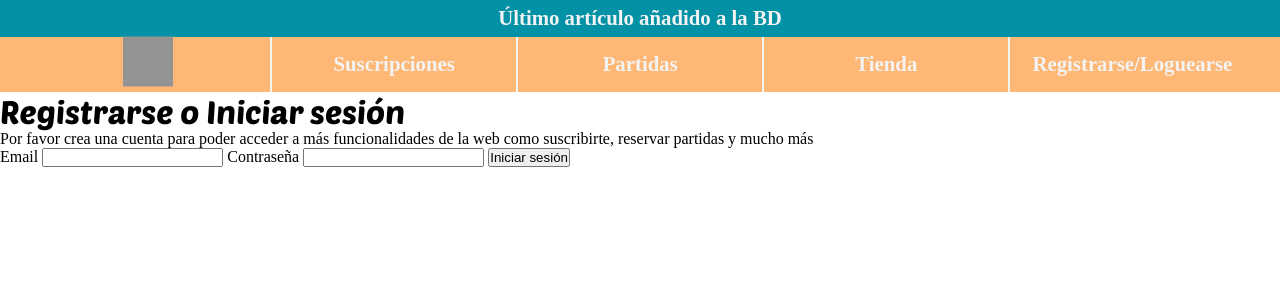
After one commit to a20yagosf/proyect-daw2-clickbox, a PHP site: page /html/login.html in a window 1280 px wide. The commit adds this page. Shown: the top 300 px of the page. Run offline with PHP 8.4, Linux system fonts and the light colour scheme; some libraries are stand-ins or nearby versions.

Commit message:
Pruebas estilos página principal, creación con js de la cabecera e inicio creación formulario registro y login

```diff
--- a/css/_general.scss
+++ b/css/_general.scss
@@ -1,8 +1,10 @@
+@use "sass:color";
+
 /// Resume las características de ancho, alto y color de un contenedor
 /// @param {float} $ancho Ancho del contenedor
 /// @param {float} $alto Alto del contenedor
 /// @param {string} $color Color del contenedor (Si no se quiere color poner transparent)
-@mixin contenedor ($ancho, $alto, $color) {
+@mixin contenedor($ancho, $alto, $color) {
   width: $ancho;
   height: $alto;
   background-color: $color;
@@ -11,7 +13,7 @@
 /// @param {float} $width Ancho del boton
 /// @param {srting} $color Color del botón
 /// @param {float} $fontSize Tamaño de la letra
-@mixin boton ($width, $color, $fontSize) {
+@mixin boton($width, $color, $fontSize) {
   padding: 3% 4%;
   width: $width;
   background-color: $color;
@@ -21,13 +23,27 @@
   color: white;
 
   &:hover {
-
+    background-color: aclararColor($color);
   }
 }
 
-@function aclararColor($color) {
+@mixin imagenPattern($url, $top, $translate) {
+  content: "";
+  width: 100%;
+  height: 100%;
+  display: inline-block;
+  background-image: $url;
+  background-size: contain;
+  background-repeat: no-repeat;
+  position: absolute;
+  top: $top;
+  transform: translateY($translate);
+  z-index: -1;
 }
 
+@function aclararColor($color) {
+  @return adjust-color($color, $lightness: 10%);
+}
 
 @font-face {
   font-family: "PoetsenOne";
--- a/css/_header.scss
+++ b/css/_header.scss
@@ -1,46 +1,60 @@
+//Header, le damos un tamaño de letra general y un peso
 header {
     font-size: 1.3em;
     font-weight: 900;
 }
 
-
+//Div que se mostrará encima mostrando la última novedad
 #alerta {
+    //Incluimos el mixed contenedor para darle un ancho, alto y color
     @include contenedor(100%, auto, $colorPrincipal);
     padding: 0.5%;
     text-align: center;
     color: $colorLetra
 }
 
+//Nav donde se encuentran los botones para movernos por las páginas
 nav {
+    //Incluimos el mixed contenedor para darle ancho, alto y color
     @include contenedor(100%, auto, $colorSecundario);
     padding: 0% 2%;
+
+    //Ul que contiene cada uno de los elementos del nav
     ul {
+        list-style: none;
         display: flex;
         justify-content: space-around;
-        align-items: center;
+        align-items: stretch;
     }
 
+    //Li de cada uno de los elementos
     li {
-        padding: 0.5% 0%;
+        position: relative;
         text-align: center;
-        list-style: none;
         width: 100%;
 
         &:hover {
-            background-color: $colorDestacado;
+            background-color: aclararColor($colorDestacado);
+        }
+
+        //Todos menos el primer li
+        &:not(li:first-child){
+            border-left: $borderHeader solid $colorLetra;
         }
     }
 
-    li:not(li:first-child){
-        border-left: $borderHeader solid $colorLetra;
-    }
-
     a {
+        position: relative;
+        top: 50%;
+        transform: translateY(-50%);
+        display: inline-block;
         color: $colorLetra;
     }
 
+    //Imagen del logo
     img {
         width: $sizeLogo;
+        margin: auto;
     }
 }
 
--- a/css/_main.scss
+++ b/css/_main.scss
@@ -17,8 +17,6 @@ h1, h2, h3, h4, h5, h6 {
 
 //Main
 main {
-    padding: 0% 10%;
-    padding-bottom: 10%;
     font-family: "Resolve";
     position: relative;
 }
@@ -48,11 +46,12 @@ main {
 //Suscripciones
 #suscripciones {
     //visibility: hidden;
-    padding: 1%;
-    padding-top: 2.5%;
+    @include contenedor(100%, auto, $colorSecundario);
+    padding: 3% 2%;
     display: flex;
     justify-content: space-evenly;
     margin-bottom: 5%;
+    position: relative;
 
     //Cada uno de los div que contiene las suscripciones
     .suscripciones {
@@ -67,6 +66,15 @@ main {
             margin: 5% auto;
             @include boton(50%, $colorPrincipal, 1.1em);
         }
+    }
+
+    //Imagen que se muestra justo antes de suscripciones
+    &:before {
+        @include imagenPattern(url("../img/SuscDesignTop.svg"), -100%, 28%);
+    }
+
+    &:after {
+        @include imagenPattern(url("../img/SuscDesignBottom.svg"),100%, 0%);
     }
 }
 
@@ -121,11 +129,17 @@ main {
 
 //Tienda
 #tienda {
-    @include contenedor(100%, auto, transparent);
+    position: relative;
+    @include contenedor(100%, auto, $colorSecundario);
     margin: auto;
+    padding-bottom: 10%;
     display: flex;
     justify-content: space-evenly;
     flex-wrap: wrap;
+
+    &:before {
+        @include imagenPattern(url("../img/SuscDesignTop.svg"), -100%, 52%);
+    }
 
     h2 {
         flex-basis: 100%;
--- a/css/styles.css
+++ b/css/styles.css
@@ -27,27 +27,32 @@ nav {
   padding: 0% 2%;
 }
 nav ul {
+  list-style: none;
   display: flex;
   justify-content: space-around;
-  align-items: center;
+  align-items: stretch;
 }
 nav li {
-  padding: 0.5% 0%;
+  position: relative;
   text-align: center;
-  list-style: none;
   width: 100%;
 }
 nav li:hover {
-  background-color: #FF5600;
+  background-color: #ff7833;
 }
 nav li:not(li:first-child) {
   border-left: 2px solid #F3F3F3;
 }
 nav a {
+  position: relative;
+  top: 50%;
+  transform: translateY(-50%);
+  display: inline-block;
   color: #F3F3F3;
 }
 nav img {
   width: 50px;
+  margin: auto;
 }
 
 #localizacionPag {
--- /dev/null
+++ b/html/login.html
@@ -0,0 +1,26 @@
+<!DOCTYPE html>
+<html lang="en">
+<head>
+    <meta charset="UTF-8">
+    <meta http-equiv="X-UA-Compatible" content="IE=edge">
+    <meta name="viewport" content="width=device-width, initial-scale=1.0">
+    <title>ClickBox</title>
+    <!-- CSS Leflet.js -->
+    <link rel="stylesheet" href="https://unpkg.com/leaflet@1.7.1/dist/leaflet.css" integrity="sha512-xodZBNTC5n17Xt2atTPuE1HxjVMSvLVW9ocqUKLsCC5CXdbqCmblAshOMAS6/keqq/sMZMZ19scR4PsZChSR7A==" crossorigin=""/>
+    <!-- JS Leflet.js -->
+    <script src="https://unpkg.com/leaflet@1.7.1/dist/leaflet.js" integrity="sha512-XQoYMqMTK8LvdxXYG3nZ448hOEQiglfqkJs1NOQV44cWnUrBc8PkAOcXy20w0vlaXaVUearIOBhiXZ5V3ynxwA==" crossorigin=""></script>
+    <link rel="stylesheet" href="../css/styles.css">
+    <script src="../js/pagina_principal.js"></script>
+</head>
+<body>
+    <h1>Registrarse o Iniciar sesión</h1>
+    <p>Por favor crea una cuenta para poder acceder a más funcionalidades de la web como suscribirte, reservar partidas y mucho más</p>
+    <form action="">
+        <label for="email">Email</label>
+        <input type="email" name="email" id="email"/>
+        <label for="pwd">Contraseña</label>
+        <input type="password" name="pwd" id="pwd"/>
+        <button type="submit">Iniciar sesión</button>
+    </form>
+</body>
+</html>
--- a/js/pagina_principal.js
+++ b/js/pagina_principal.js
@@ -228,8 +228,94 @@ function crearMapa() {
     marcador.bindPopup("Aquí estamos!").openPopup();
 }
 
+/**
+ * Crea la cabecera de la página mediante el DOM
+ *
+ */
+function crearCabecera() {
+    //Creamos el header
+    let cabecera = document.createElement("header");
+    //Creamos el div para la alert
+    let alerta = document.createElement("div");
+    //Creamos su id y texto
+    alerta.setAttribute("id", "alerta");
+    alerta.textContent = "Último artículo añadido a la BD";
+    let logo = crearImg({"src": "../img/Recuadro.png", "alt": "Logo de clickBox"});
+    //Creamos el nav
+    let navegador = crearNav(["index.html", "#", "#", "#", "login.html"],[logo, "Suscripciones", "Partidas", "Tienda", "Registrarse/Loguearse"]);
+    //Añadimos la alerta y el nav a la cabecera
+    cabecera.append(alerta, navegador);
+    //Añadimos la cabecera al inicio del body
+    let cuerpo = document.querySelector("body");
+    cuerpo.insertBefore(cabecera, cuerpo.firstChild);
+}
+
+function crearNav(redireccion, elementosNav) {
+    console.log(elementosNav);
+    //Creamos el nav
+    let navegador = document.createElement("nav");
+    //Creamos el ul
+    let lista = document.createElement("ul");
+    //Convertimos el objeto a un array de arrays con clave y valor, para cada uno de los elementos del Nav creamos un enlace y un li
+    elementosNav.forEach(elemento => {
+        //Creamos el li
+        let elementoLista = document.createElement("li");
+        //Creamos el enlace
+        let enlace = document.createElement("a");
+        //Añadimos el elemento al enlace
+        enlace.append(elemento);
+        //Le añadimos el href
+        enlace.setAttribute("href", redireccion[elementosNav.indexOf(elemento)]);
+        //Añadimos el a al elemento listo y este a la lista
+        elementoLista.append(enlace);
+        lista.append(elementoLista);
+    });
+    //Añadimos la lista al navegador
+    navegador.append(lista);
+    return navegador;
+}
+
+/**
+ * Crea un elemento imagen de tipo DOM con los atributos que se le pasan por cabecera
+ *
+ * @param   {Object}  atributos  Object con clave valor con el nombre del atributo: valor del atributo
+ *
+ * @return  {NodeElement}            Elemento img del DOM
+ */
+function crearImg(atributos){
+    //Creamos la imagen del logo
+    let imagen = document.createElement("img");
+    //Le añadimos sus atributos a la imagen
+    Object.entries(atributos).forEach(atributo => {
+        imagen.setAttribute(atributo[0], atributo[1]);
+    });
+    return imagen;
+}
+
+/**
+ * <header>
+        <div id="alerta">Último artículo añadido a la BD</div>
+        <nav>
+            <ul>
+                <li><a href="#"><img src="../img/Recuadro.png" alt="Logo página"></a></li>
+                <li><a href="#">Suscripciones</a></li>
+                <li><a href="#">Partidas</a></li>
+                <li><a href="#">Tienda</a></li>
+                <li><a href="#">Registrarse/Loguearse</a></li>
+            </ul>
+        </nav>
+        <!-- <div id="localizacionPag">
+            <ul>
+                <li><a href="#">Página principal</a> <</li>
+                <li><a href="#">Partida nº 255</a></li>
+            </ul>
+        </div>-->
+    </header>
+ */
+
 
 window.onload = function () {
-    crearDetallesSvg();
+    //crearDetallesSvg();
+    crearCabecera();
     crearMapa();
 };
```
Also changed, not shown: other parts of css/styles.css (+56 -5 lines), html/index.html (+4 -4 lines), img/SuscDesignBottom.svg (added), img/SuscDesignTop.svg (added), 1 other file. Lines whose indentation alone changed are shown as unchanged.
